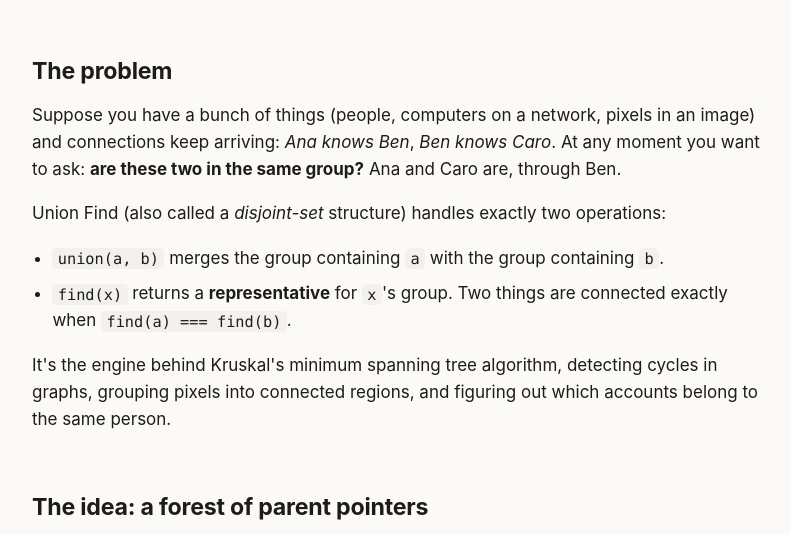
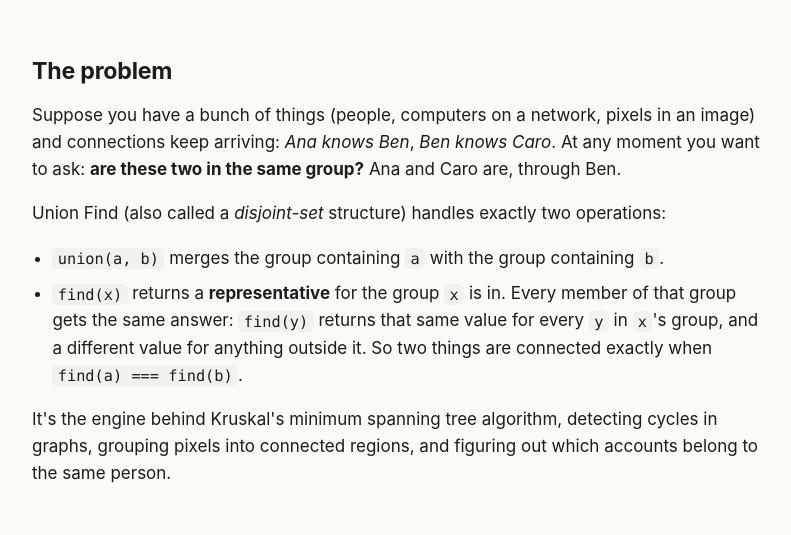
Before and after one commit to ethanmwk29/explainers, a plain HTML site: page data-structures-algorithms/union-find/index.html in a window 1280 px wide. Shown: the part 197-732 px from the top of the page, without its empty margins (244-1035 px from the left). Drawn offline with Linux system fonts and the light colour scheme.

Commit message:
Clarify what find(x) returns in Union Find explainer
Co-Authored-By: Claude Opus 5.5 <noreply@anthropic.com>

```diff
--- a/data-structures-algorithms/union-find/index.html
+++ b/data-structures-algorithms/union-find/index.html
@@ -102,7 +102,7 @@
     <p>Union Find (also called a <em>disjoint-set</em> structure) handles exactly two operations:</p>
     <ul class="rules">
       <li><code>union(a, b)</code> merges the group containing <code>a</code> with the group containing <code>b</code>.</li>
-      <li><code>find(x)</code> returns a <strong>representative</strong> for <code>x</code>'s group. Two things are connected exactly when <code>find(a) === find(b)</code>.</li>
+      <li><code>find(x)</code> returns a <strong>representative</strong> for the group <code>x</code> is in. Every member of that group gets the same answer: <code>find(y)</code> returns that same value for every <code>y</code> in <code>x</code>'s group, and a different value for anything outside it. So two things are connected exactly when <code>find(a) === find(b)</code>.</li>
     </ul>
     <p>It's the engine behind Kruskal's minimum spanning tree algorithm, detecting cycles in graphs, grouping pixels into connected regions, and figuring out which accounts belong to the same person.</p>
 
```
